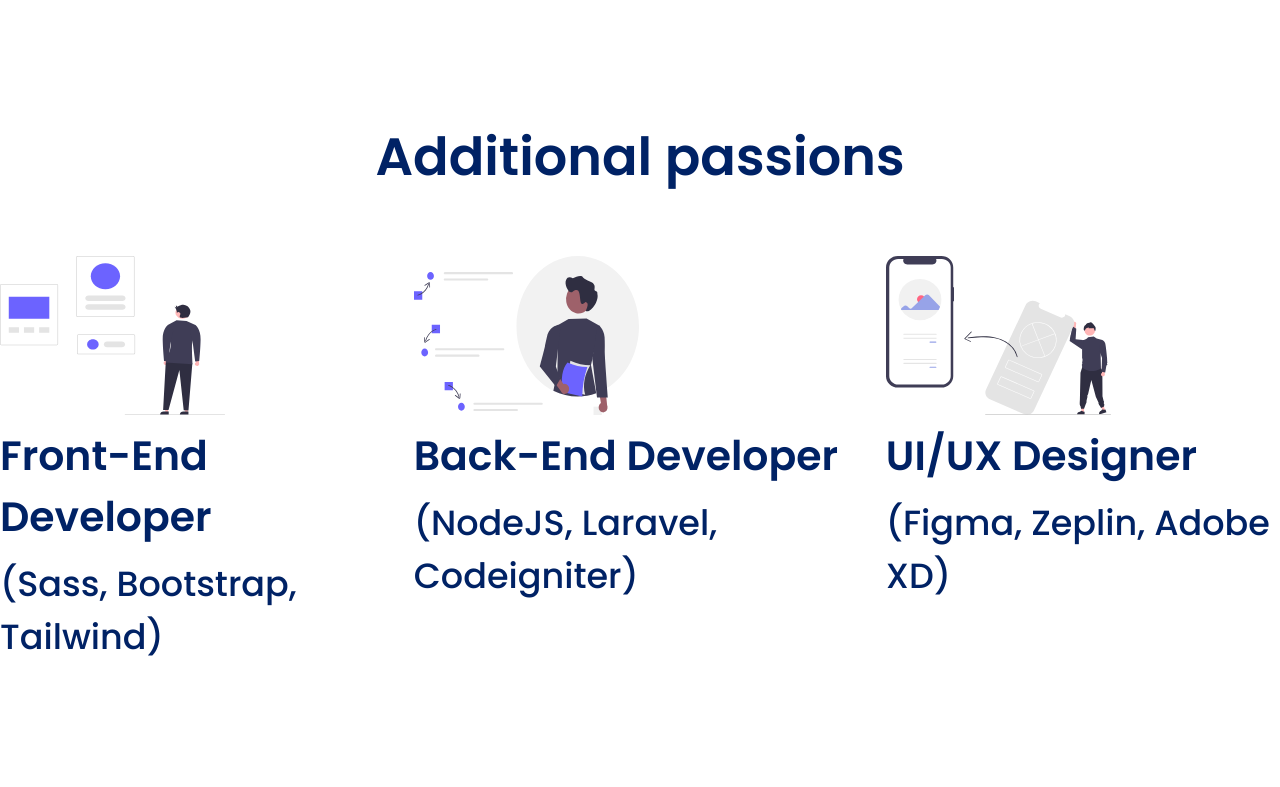
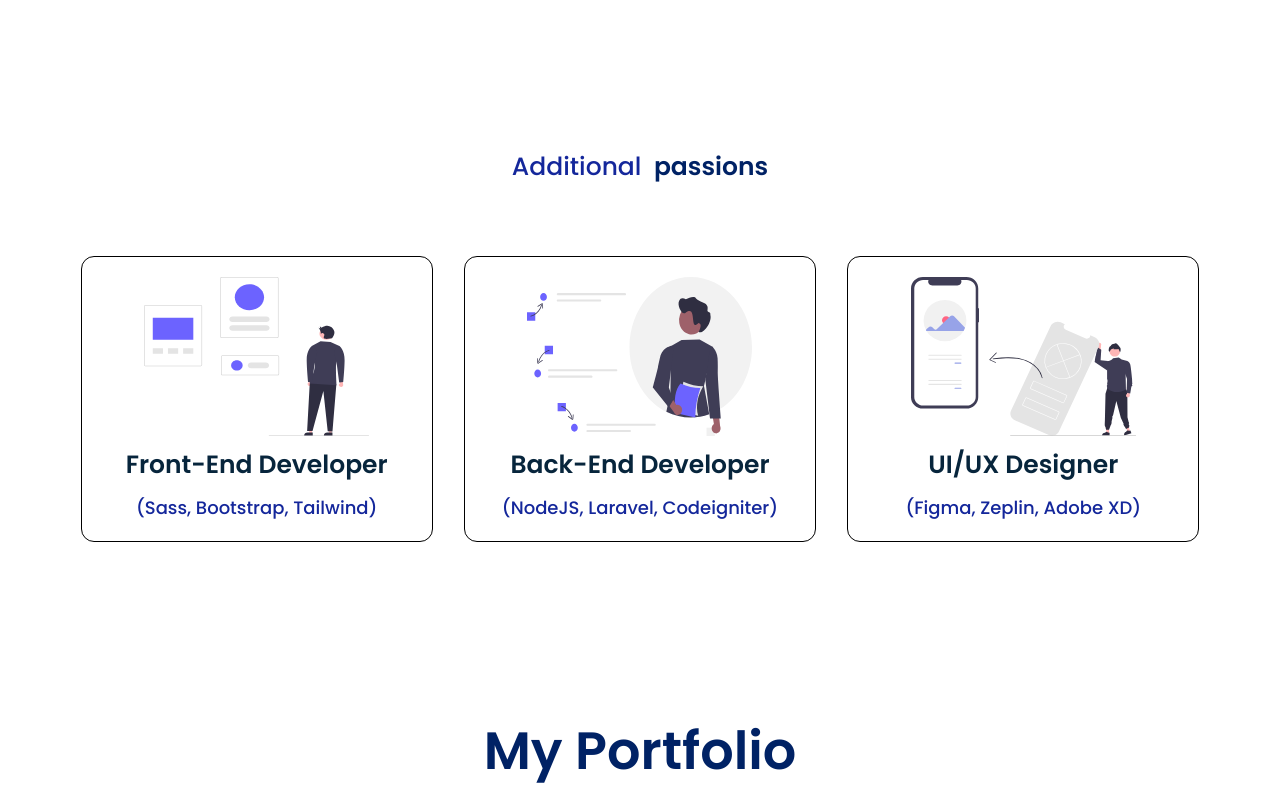
Before and after one commit to yevhenkr/portfolio-second-variant, a React app: page / in a window 1280 px wide. Shown: the part 593-1380 px from the top of the page. Built offline with nearby package versions, Linux system fonts and the light colour scheme.

Commit message:
refactor

```diff
--- a/src/common/components/layout/sections/header/Header.tsx
+++ b/src/common/components/layout/sections/header/Header.tsx
@@ -27,7 +27,7 @@
     width: 100%;
 
     min-height: 50px;
-    padding: 12px 16px;
+    padding: 10px 16px;
     display: flex;
     justify-content: space-between;
     background: ${myTheme.color.white};
--- a/src/common/components/layout/sections/passions/Passions.tsx
+++ b/src/common/components/layout/sections/passions/Passions.tsx
@@ -4,21 +4,28 @@
 import {PassionsBack} from "../../../../../assets/icons/passionsBack";
 import {PassionsUI} from "../../../../../assets/icons/passionsUI";
 import {Section} from "../../../ui/section/Section";
+import {myTheme} from "../../../../../styles/Theme.styled";
 
 export const Passions = () => {
     return (
         <Section id={'Passions'}>
-            <StyledH2>Additional passions</StyledH2>
-            <FlexWrapper flexDirection={"row"} justify={"space-around"}>
-                <FlexWrapper flexDirection={"column"}>
+            <StyledH2><SpanFirst>Additional</SpanFirst> <SpanSecond>passions</SpanSecond></StyledH2>
+            <FlexWrapper flexDirection={"row"} justify={"space-around"} max_width={"1170px"} >
+                <FlexWrapper flexDirection={"column"} border={"1px solid black"} borderRadius={"13px"} align_i={"center"} min_width={"350px"} padding={"20px 0"}>
                     <PassionsFront/>
-                    <h3>Front-End Developer</h3>
-                    <span>(Sass, Bootstrap, Tailwind)</span>
+                    <H3Styled>Front-End Developer</H3Styled>
+                    <SpanSkills>(Sass, Bootstrap, Tailwind)</SpanSkills>
                 </FlexWrapper>
-                <FlexWrapper flexDirection={"column"}><PassionsBack/><h3>Back-End Developer</h3><span>
-                    (NodeJS, Laravel, Codeigniter)</span></FlexWrapper>
-                <FlexWrapper flexDirection={"column"}><PassionsUI/><h3>UI/UX Designer</h3><span>
-                    (Figma, Zeplin, Adobe XD)</span></FlexWrapper>
+                <FlexWrapper  flexDirection={"column"} border={"1px solid black"} borderRadius={"13px"} align_i={"center"} min_width={"350px"} padding={"20px 0"}>
+                    <PassionsBack/>
+                    <H3Styled>Back-End Developer</H3Styled>
+                    <SpanSkills>(NodeJS, Laravel, Codeigniter)</SpanSkills>
+                </FlexWrapper>
+                <FlexWrapper  flexDirection={"column"} border={"1px solid black"} borderRadius={"13px"} align_i={"center"} min_width={"350px"} padding={"20px 0"}>
+                    <PassionsUI/>
+                    <H3Styled>UI/UX Designer</H3Styled>
+                    <SpanSkills>(Figma, Zeplin, Adobe XD)</SpanSkills>
+                </FlexWrapper>
             </FlexWrapper>
         </Section>
     );
@@ -28,3 +35,24 @@
 const StyledH2 = styled.h2`
     text-align: center;
     padding-bottom: 60px`
+const SpanFirst = styled.span`
+    font-weight: ${myTheme.font.weights.regular};
+    font-size: 25px;
+    color: ${myTheme.color.textColor};
+`
+const H3Styled = styled.span`
+    font-weight: ${myTheme.font.weights.semiBold};
+    font-size: 25px;
+    color: ${myTheme.color.black};
+`
+const SpanSkills = styled.span`
+    font-weight: ${myTheme.font.weights.regular};
+    font-size: 18px;
+    color: ${myTheme.color.textColor};
+`
+const SpanSecond = styled.span`
+    font-family: Poppins, sans-serif;
+    font-weight: ${myTheme.font.weights.semiBold};
+    font-size: 25px;
+
+`
--- a/src/common/components/ui/flexWrapper/FlexWrapper.tsx
+++ b/src/common/components/ui/flexWrapper/FlexWrapper.tsx
@@ -7,7 +7,11 @@
   justify?: 'center' | 'flex-end' | 'flex-start' | 'space-around' | 'space-between' | 'space-evenly'
   wrap?: 'nowrap' | 'wrap' | 'wrap-reverse'
   max_width?: string
+  min_width?: string
   width?: string
+  border?: string
+  borderRadius?: string
+  padding?: string
 }
 
 export const FlexWrapper = styled.div<FlexWrapperType>`
@@ -18,6 +22,10 @@
   align-items: ${props => props.align_i || 'stretch'};
   flex-wrap: ${props => props.wrap || 'nowrap'};
   gap: ${props => props.gap || '10px'};
+  min-width: ${props => props.min_width || 'auto'};
   max-width: ${props => props.max_width || 'auto'};
   width: ${props => props.width || 'auto'};
+  border: ${props => props.border || ''};
+  border-radius: ${props => props.borderRadius || ''};
+  padding: ${props => props.padding ||"0"};
 `
--- a/src/common/components/ui/section/Section.tsx
+++ b/src/common/components/ui/section/Section.tsx
@@ -1,5 +1,7 @@
 import styled from "styled-components";
 
 export const Section = styled.section`
-padding-bottom: 170px;
+    padding-bottom: 170px;
+    max-width: 1140px;
+    width: 100%;
 `
```
